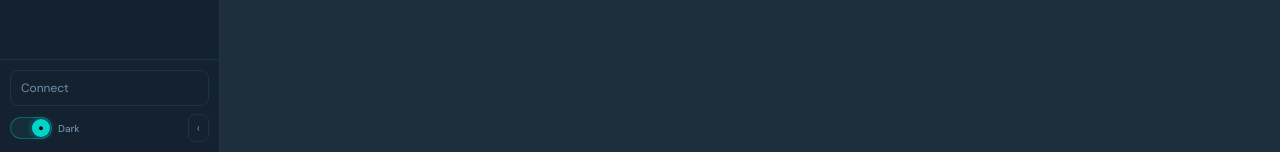
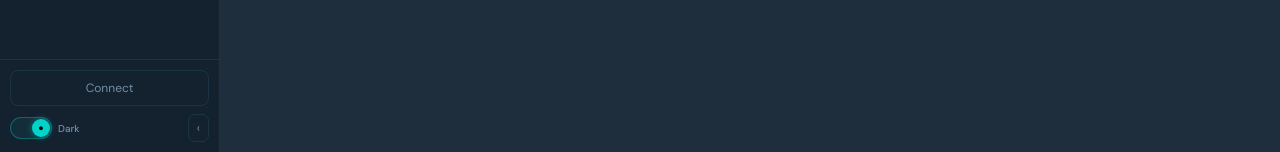
Before and after one commit to msurfx/onchainbridge, a React (Create React App) app: page / in a window 1280 px wide. Shown: the part 648-800 px from the top of the page. Built offline with nearby package versions, Linux system fonts and the light colour scheme.

Commit message:
light mode darker text, connect centered, sectors hidden before search, RWA links

```diff
--- a/src/OnChainBridge.jsx
+++ b/src/OnChainBridge.jsx
@@ -23,7 +23,7 @@ const LIGHT = {
   accentGlow: "#00d4c810", purple: "#5a20cc", purpleGlow: "#5a20cc10",
   green: "#007a78", red: "#c93d5e", yellow: "#c9890a",
   orange: "#c55d2a", cyan: "#007a78", pink: "#a8457e",
-  text: "#1f2e3d", textSub: "#3d5a70", dim: "#5a7a94", muted: "#8aafbf",
+  text: "#0f1d2c", textSub: "#1f3a50", dim: "#2d5068", muted: "#5a8099",
 };
 
 const FIXED_SECTORS = ["financial","payments","collaborations","openclaw","policy"];
@@ -883,8 +883,8 @@ export default function OnChainBridge() {
                 <span style={{width:6,height:6,borderRadius:"50%",background:C.accent,display:"inline-block",boxShadow:`0 0 6px ${C.accent}`}}/>
                 {!collapsed&&`${walletAddress?.slice(0,6)}...${walletAddress?.slice(-4)}`}
               </button>
-            : <button onClick={connectWallet} style={{width:"100%",padding:collapsed?"9px":"9px 10px",borderRadius:8,border:`1px solid ${C.border}`,background:"transparent",color:C.dim,fontSize:12,cursor:"pointer",marginBottom:8,display:"flex",alignItems:"center",gap:6,justifyContent:collapsed?"center":"flex-start"}}>
-                <span>{!collapsed?"Connect":"◆"}</span>
+            : <button onClick={connectWallet} style={{width:"100%",padding:"9px 10px",borderRadius:8,border:`1px solid ${C.border}`,background:"transparent",color:C.dim,fontSize:12,cursor:"pointer",marginBottom:8,display:"flex",alignItems:"center",justifyContent:"center",gap:6}}>
+                <span>Connect</span>
               </button>
           }
           <div style={{display:"flex",gap:6}}>
@@ -946,7 +946,7 @@ export default function OnChainBridge() {
               })}
             </div>}
             {/* Nav tabs if analysis done */}
-            {tabs.length > 0 && <div style={{padding:"6px 0",borderTop:`1px solid ${C.border}`}}>
+            {tabs.length > 0 && phase === "dashboard" && <div style={{padding:"6px 0",borderTop:`1px solid ${C.border}`}}>
               <div style={{fontSize:10,fontWeight:700,color:C.muted,letterSpacing:1.5,padding:"8px 14px 4px",textTransform:"uppercase"}}>Sectors</div>
               {tabs.map(t => (
                 <button key={t.id} onClick={() => {setTab(t.id);setMobileMenu(false);}}
```
